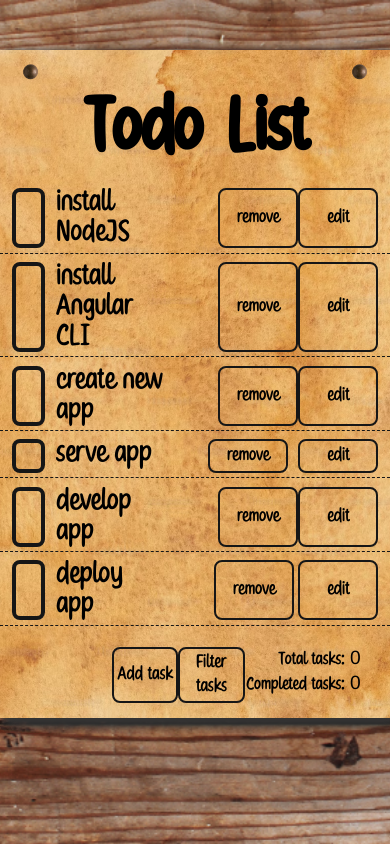
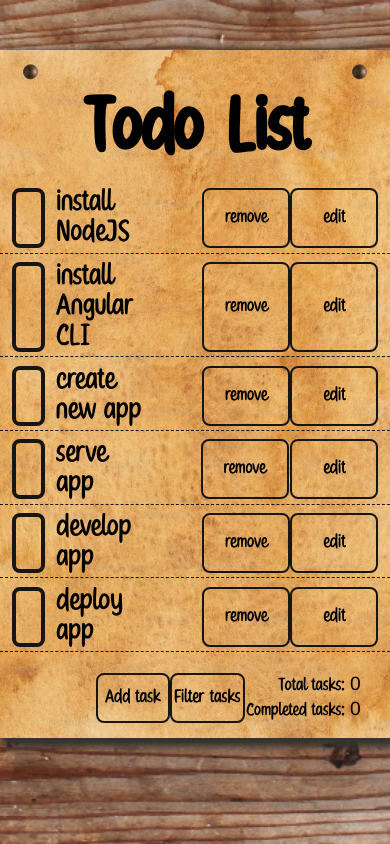
Before and after one commit to glenisT/todo-list, an Angular app: page / in a window 390 px wide. Built offline with nearby package versions, Linux system fonts and the light colour scheme.

Commit message:
minor responsiveness improvements

```diff
--- a/src/app/todo-list/todo-list.component.css
+++ b/src/app/todo-list/todo-list.component.css
@@ -37,10 +37,10 @@
 }
 
 .buttons {
-  width: 40%;
+  width: 45%;
   display: flex;
   justify-content: space-around;
-  margin-left: 25%;
+  margin-left: 20%;
 }
 
 .nails {
--- a/src/app/todo-list/todo/todo.component.css
+++ b/src/app/todo-list/todo/todo.component.css
@@ -58,7 +58,7 @@
 
 .buttons {
   margin-left: 50px;
-  width: 170px;
+  width: 180px;
   display: flex;
   justify-content: space-between;
 }
--- a/src/styles.css
+++ b/src/styles.css
@@ -31,7 +31,7 @@
     padding: 2px;
     font-family: Shifty;
     font-size: calc(1rem + 4px);
-    width: 80px;
+    width: 88px;
   }
 
   .btn:hover {
```
